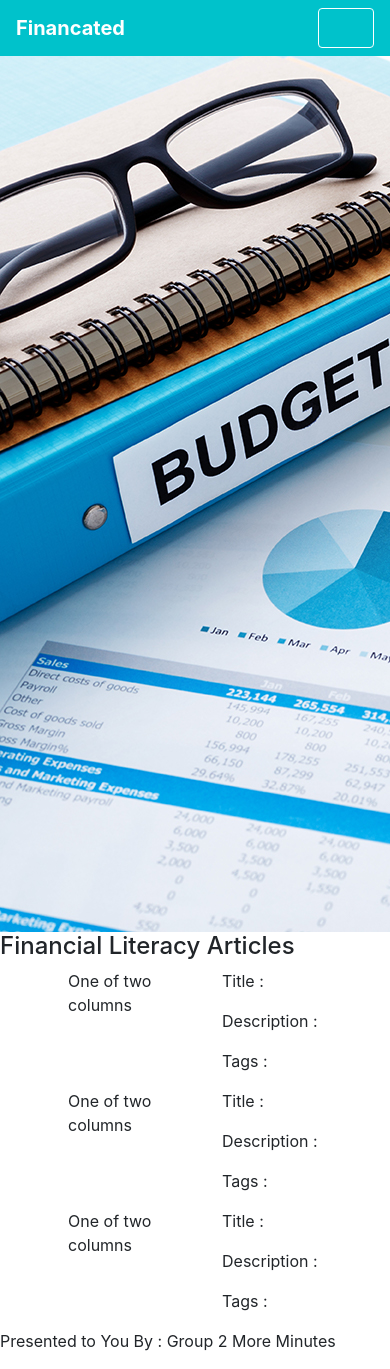
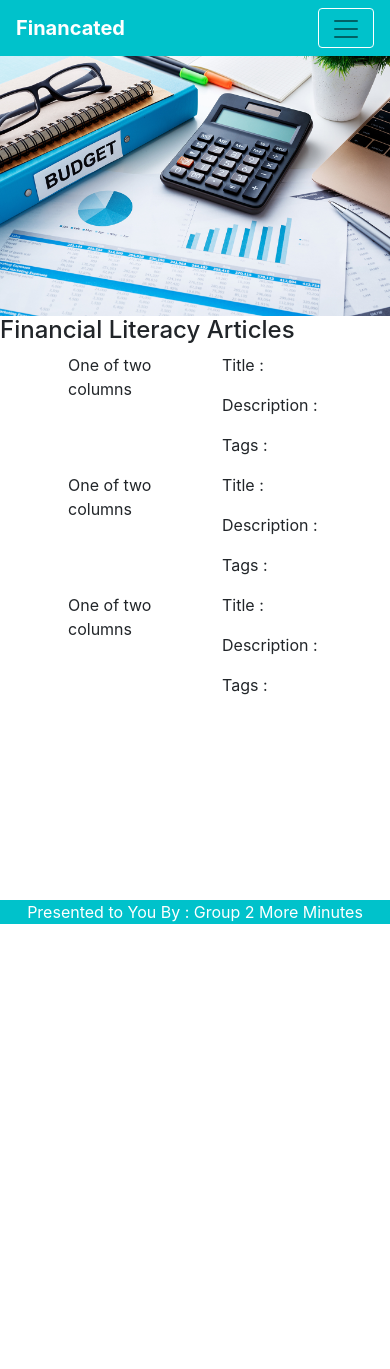
Before and after one commit to tankokkeong/HLBCYHI2021, a PHP site: page /home.php in a window 390 px wide; the page is wider, and only the part inside the window is pictured. After the commit the page ends 924 px from the top of that part, so only its background shows below. Run offline with PHP 8.4, Linux system fonts and the light colour scheme; some libraries are stand-ins or nearby versions.

Commit message:
Hamburger changed

```diff
--- a/style/style.css
+++ b/style/style.css
@@ -31,7 +31,24 @@
 }
 
 .navbar-toggler-icon{
-    background-image: none!important;
+    background-image: none;
     position: relative;
-    top: 5px;
+    top: 1px;
 }
+
+.articles-body{
+    width: 100%;
+}
+
+.article-body-img{
+    width: 100%;
+}
+
+.footer {
+    left: 0;
+    bottom: 0;
+    width: 100%;
+    background-color: #00c2cb;
+    color: white;
+    text-align: center;
+  }
```
